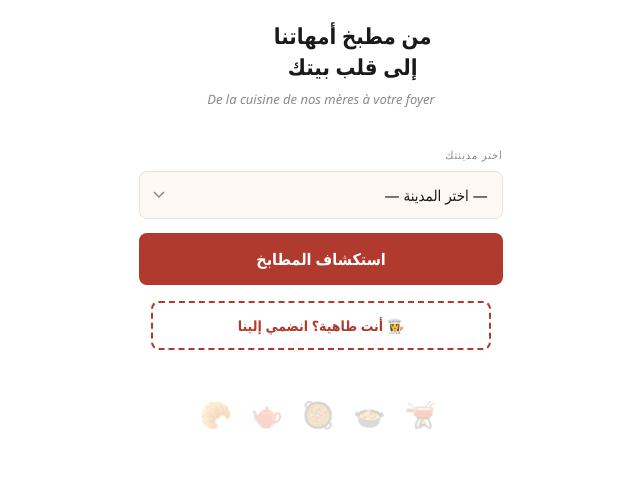
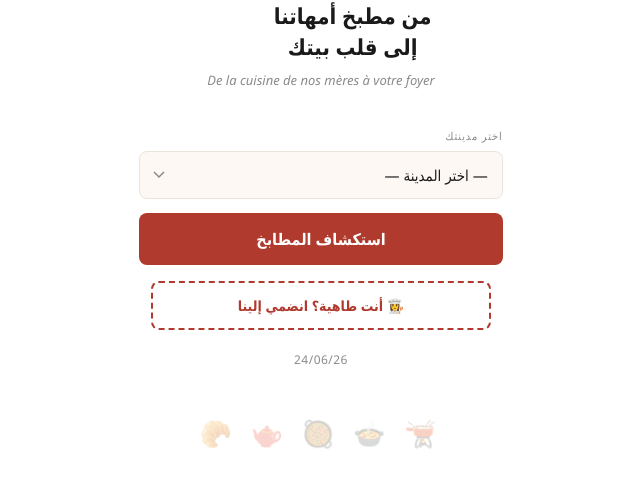
Before and after one commit to ommifood-code/ommi-food, a plain HTML site: page index.html in a window 1280 px wide. Shown: the part 227-714 px from the top of the page, without its empty margins (319-959 px from the left). Drawn offline with nearby package versions, Linux system fonts and the light colour scheme.

Commit message:
Add files via upload

```diff
--- a/app.js
+++ b/app.js
@@ -357,9 +357,25 @@ document.addEventListener('keydown', function(e) {
 /* ============================================================
    INIT
    ============================================================ */
+/* ============================================================
+   التاريخ الظاهر في الموقع — مرجع كلمة السر
+   كلمة السر = ommi + يوم + آخر رقمين من السنة
+   مثال: التاريخ 24/06/26 → كلمة السر: ommi2426
+   ============================================================ */
+function renderSiteDate() {
+  var el = document.getElementById('home-date');
+  if (!el) return;
+  var d    = new Date();
+  var day  = String(d.getDate()).padStart(2,'0');
+  var mon  = String(d.getMonth()+1).padStart(2,'0');
+  var year = String(d.getFullYear()).slice(-2);
+  el.textContent = day + '/' + mon + '/' + year;
+}
+
 window.addEventListener('load', function() {
   setTimeout(function() {
     document.getElementById('loader').classList.add('hidden');
+    renderSiteDate();
     showPage('home');
   }, 800);
 });
--- a/index.html
+++ b/index.html
@@ -172,6 +172,7 @@
     <button class="join-btn" onclick="openChefModal()">
       👩‍🍳 أنت طاهية؟ انضمي إلينا
     </button>
+    <div class="home-date" id="home-date"></div>
     <div class="home-deco">🫕 🍲 🥘 🫖 🥐</div>
   </div>
 </div>
--- a/style.css
+++ b/style.css
@@ -567,3 +567,10 @@ textarea, input, select { font-family: inherit; }
   .chefs-header,.orders-header { display: none; }
   .admin-row { grid-template-columns: 1fr !important; gap: 6px; }
 }
+
+/* DATE DISPLAY */
+.home-date {
+  font-size: 12px; color: var(--ink3);
+  margin-top: 20px; letter-spacing: .04em;
+  direction: ltr; font-variant-numeric: tabular-nums;
+}
```
